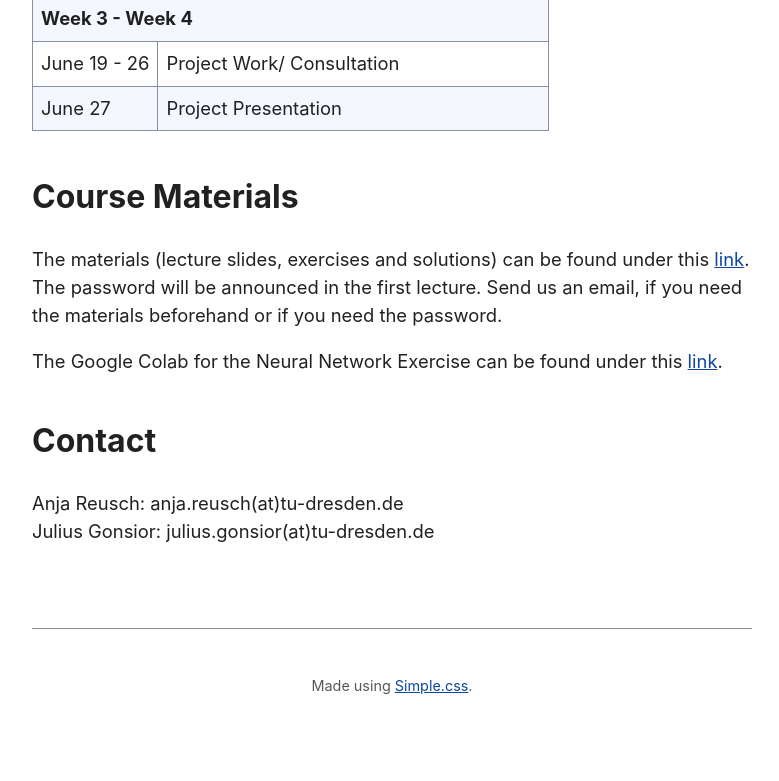
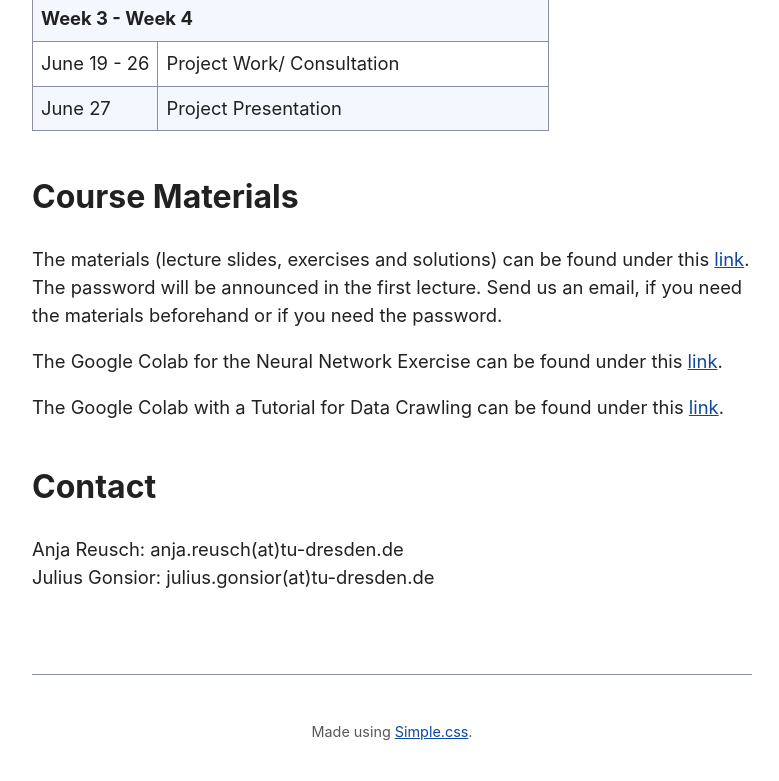
Before and after one commit to AnReu/nm-aist-ir-course, a plain HTML site: page index.html in a window 1280 px wide. Shown: the part 1250-2031 px from the top of the page, without its empty margins (248-1027 px from the left). Before the commit the page ends 1985 px from the top, so only its background shows below. Drawn offline with Linux system fonts and the light colour scheme.

Commit message:
Update index.html

```diff
--- a/index.html
+++ b/index.html
@@ -97,6 +97,9 @@
     </p>
     <p>The Google Colab for the Neural Network Exercise can be found under this <a href="https://colab.research.google.com/drive/1WKvwhkkkvpJObsLjI77-FgS8eSuWQZX2?usp=sharing">link</a>.
     </p>
+    <p>
+        The Google Colab with a Tutorial for Data Crawling can be found under this <a href="https://colab.research.google.com/drive/1DhihDjx4hKdLI750qD9h-rSBO2Efhh5s?usp=sharing">link</a>.
+    </p>
 
     <h3>Contact</h3>
     <p>Anja Reusch: anja.reusch(at)tu-dresden.de<br>
```
